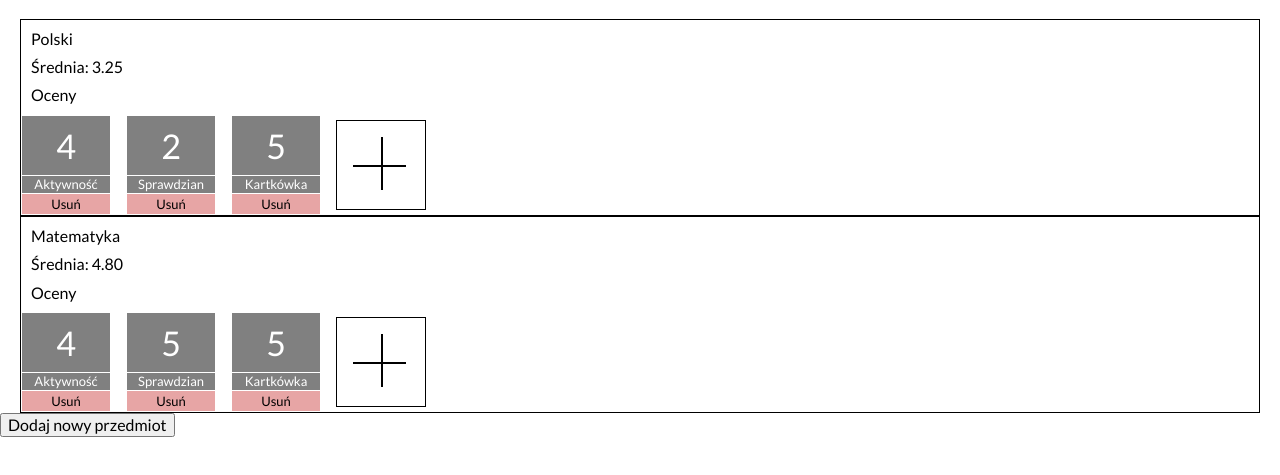
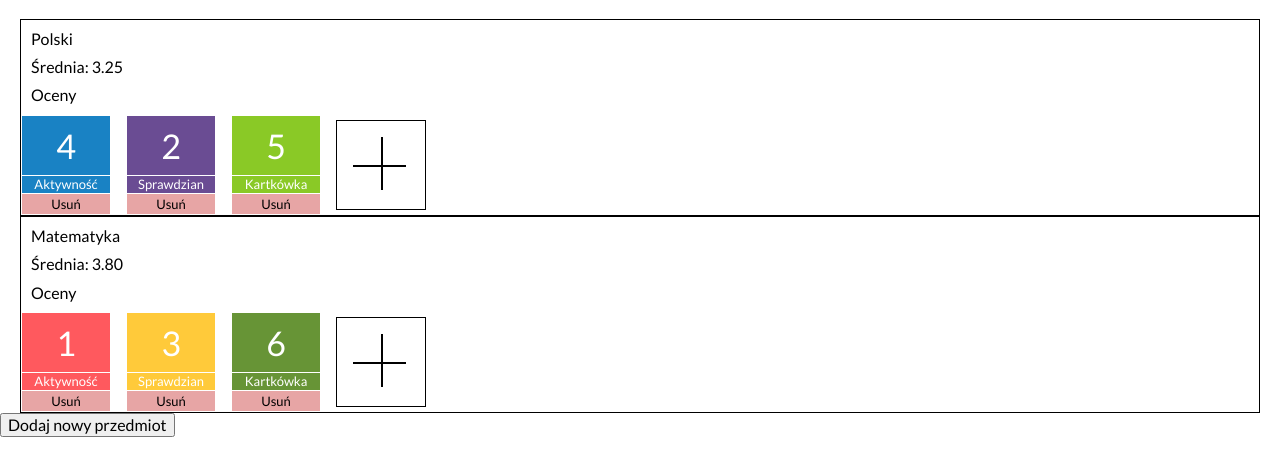
Before and after one commit to anna-wojcik/Notes-ocen, a plain HTML site: page index.html in a window 1280 px wide. Shown: the part 61-536 px from the top of the page. Drawn offline with nearby package versions, Linux system fonts and the light colour scheme.

Commit message:
background colors added to marks

```diff
--- a/css/list.css
+++ b/css/list.css
@@ -33,6 +33,30 @@
     border: 1px solid;
     background: grey; /* background zależny od oceny*/
     color: white;
+}
+
+.list__item--mark--backgroundRed {
+    background: rgb(255, 89, 94);
+}
+
+.list__item--mark--backgroundViolet {
+    background: rgb(106, 76, 147);
+}
+
+.list__item--mark--backgroundYellow {
+    background: rgb(255, 202, 58);
+}
+
+.list__item--mark--backgroundBlue {
+    background: rgb(25, 130, 196);
+}
+
+.list__item--mark--backgroundGreen {
+    background: rgb(138, 201, 38);
+}
+
+.list__item--mark--backgroundGreenyYellow {
+    background: rgb(103, 148, 54);
 }
 
 .list__item--number {
--- a/js/srcipt.js
+++ b/js/srcipt.js
@@ -2,13 +2,13 @@
 let subjectsTable = [
   {
     content: "Polski",
-    marks: [4, 2, 5],
+    marks: [4, 2, 5,],
     testMarks: ["Aktywność", "Sprawdzian", "Kartkówka"],
     importanceMarks: [1, 2, 1],
   },
   {
     content: "Matematyka",
-    marks: [4, 5, 5],
+    marks: [1, 3, 6],
     testMarks: ["Aktywność", "Sprawdzian", "Kartkówka"],
     importanceMarks: [1, 2, 2],
   },
@@ -37,9 +37,24 @@ const addNewMark = (buttonIndex, mark, test, importance) => {
 const renderMarks = (subject) => {
   let marksHtmlContent = "";
   let i = 0;
+  let backgroundColor;
   for (mark of subject.marks) {
+    if (mark >= 1 && mark < 1.75) {
+      backgroundColor = "list__item--mark--backgroundRed";
+    } else if (mark >= 1.75 && mark < 2.75) {
+      backgroundColor = "list__item--mark--backgroundViolet";
+    } else if (mark >= 2.75  && mark < 3.75) {
+      backgroundColor = "list__item--mark--backgroundYellow";
+    } else if (mark >= 3.75 && mark < 4.75) {
+      backgroundColor = "list__item--mark--backgroundBlue";
+    } else if (mark >= 4.75 && mark < 5.75) {
+      backgroundColor = "list__item--mark--backgroundGreen";
+    } else {
+      backgroundColor = "list__item--mark--backgroundGreenyYellow";
+    }
+
     marksHtmlContent += `
-        <li class="list__item--mark">
+        <li class="list__item--mark ${backgroundColor}">
           <div class="list__item--number">${mark}</div>
           <div class="list__item--test">${subject.testMarks[i]}</div>
           <button class="js-button--deleteMark list__item--buttonDeleteMark">Usuń</button>
@@ -53,15 +68,15 @@ const renderMarks = (subject) => {
 const calculateAverageMark = (subject) => {
   let sum = 0;
   let counter = 0;
-  for(let i=0; i < subject.marks.length; i++){
+  for (let i = 0; i < subject.marks.length; i++) {
     sum += subject.marks[i] * subject.importanceMarks[i];
     counter += subject.importanceMarks[i];
   }
 
-  if (counter === 0){
+  if (counter === 0) {
     return 0;
   } else {
-    return (sum/counter).toFixed(2);
+    return (sum / counter).toFixed(2);
   }
 };
 
```
